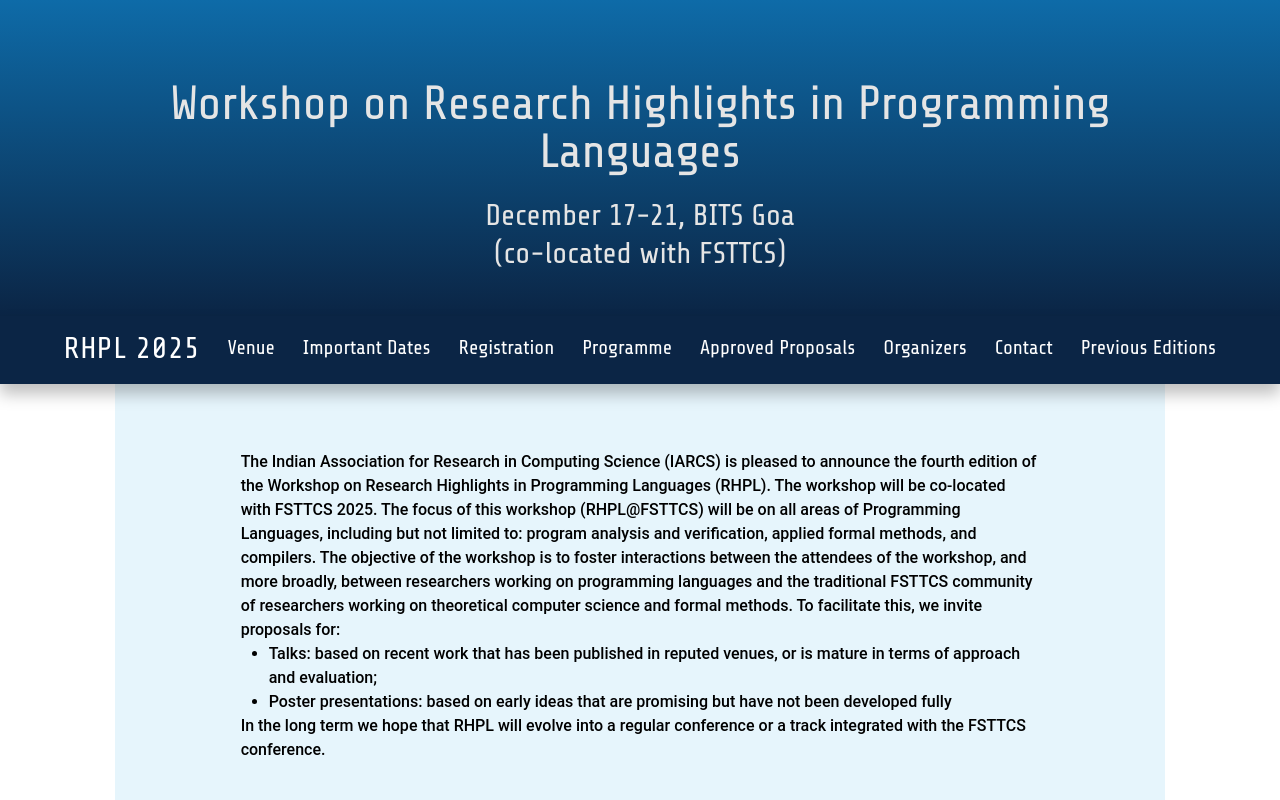
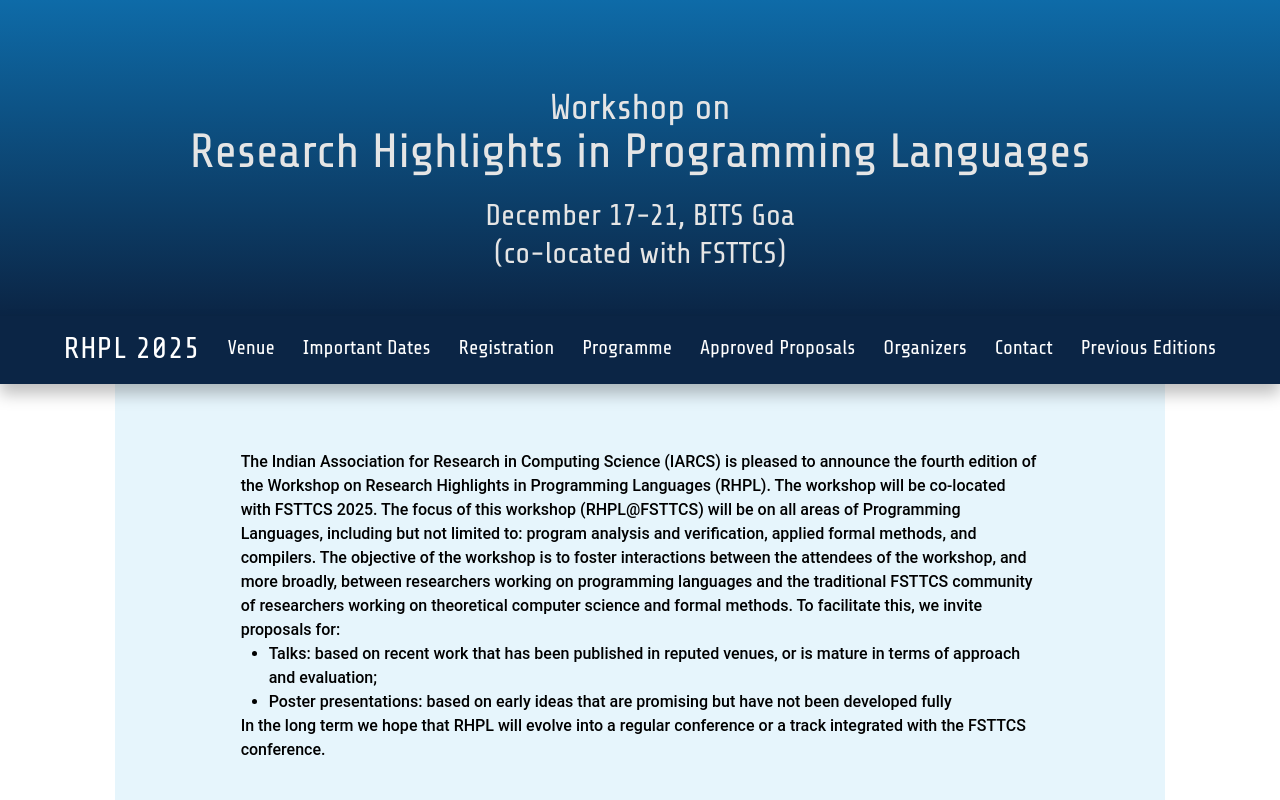
Before and after one commit to RajivDalal/RHPL, a React (Vite) app in the folder rhpl-web/: page / in a window 1280 px wide. Shown: the top 800 px of the page. Built offline with nearby package versions, Linux system fonts and the light colour scheme; a web font is replaced by a local one.

Commit message:
fix: Newline Workshop

```diff
--- a/rhpl-web/src/components/banner.jsx
+++ b/rhpl-web/src/components/banner.jsx
@@ -3,7 +3,7 @@ const Banner =() =>{
         <>
         <div className="bg-gradient-to-t from-[#0b2545] to-[#0e6ba8] text-[#e5e5e5] pt-20 pb-12">
             <p className="text-5xl leading-none text-center pb-6 font-share">
-                Workshop on Research Highlights in Programming Languages
+                <span className="text-4xl">Workshop on</span> <br/> Research Highlights in Programming Languages
             </p>
             <p className="text-3xl leading-none text-center pb-2 font-share">December 17-21, BITS Goa</p>
             <p className="text-3xl leading-none text-center font-share">(co-located with FSTTCS)</p>
```
Also changed, not shown: 1 other file (tests, documents, lock files or other folders).
